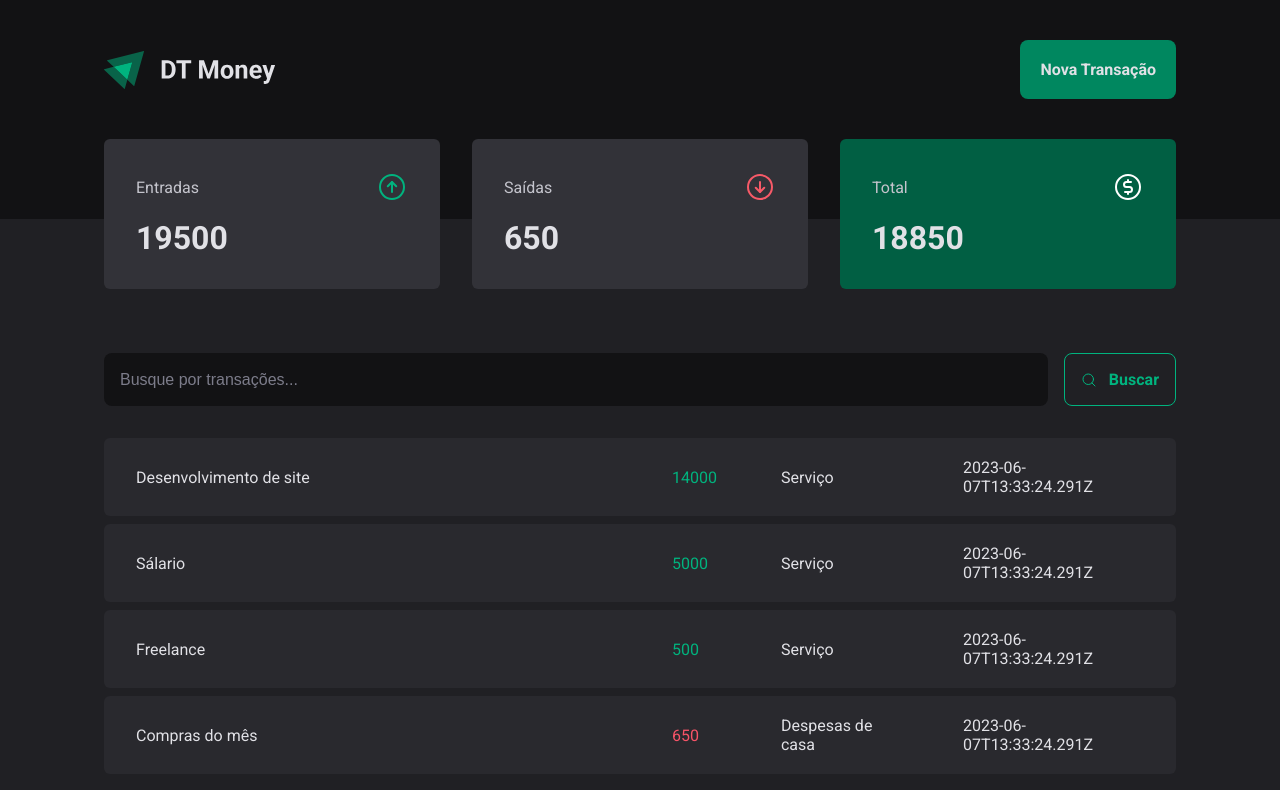
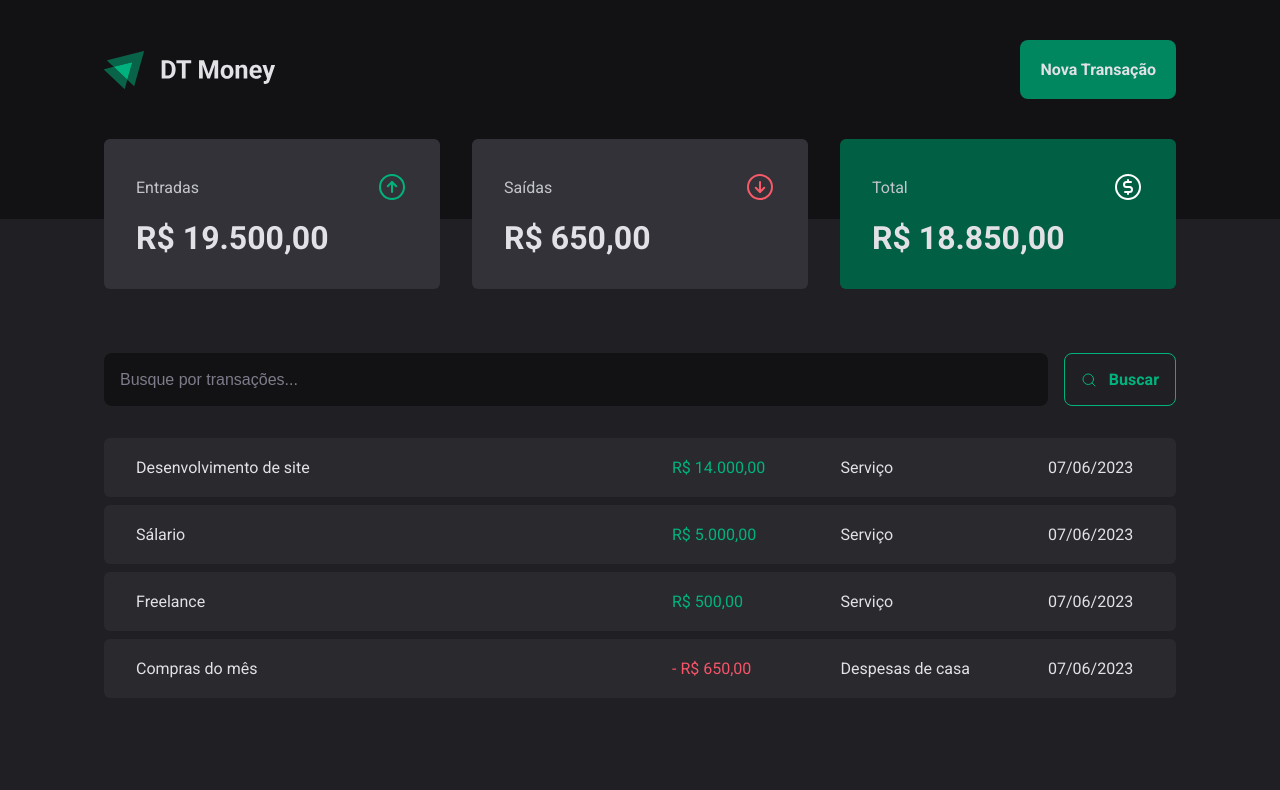
Before and after one commit to Emanuelvss13/DT-Money-ignite, a React (Vite) app: page / in a window 1280 px wide. Shown: the top 790 px of the page. Built offline with nearby package versions, Linux system fonts and the light colour scheme; data requests are answered from the project's data file.

Commit message:
feat: format price and date

```diff
--- a/src/components/Summary/index.tsx
+++ b/src/components/Summary/index.tsx
@@ -2,6 +2,7 @@
 import { SummaryCard, SummaryContainer } from "./style";
 import { useContext } from "react";
 import { TransactionContext } from "../../context/TransactionContext";
+import { priceFormatter } from "../../utils/formatter";
 
 export function Summary(){
 
@@ -32,7 +33,7 @@
           <ArrowCircleUp size={32} color="#00B37E"/>
         </header>
 
-        <strong>{summary.income}</strong>
+        <strong>{priceFormatter.format(summary.income)}</strong>
       </SummaryCard>
 
       <SummaryCard>
@@ -41,7 +42,7 @@
           <ArrowCircleDown size={32} color="#F75A68"/>
         </header>
 
-        <strong>{summary.outcome}</strong>
+        <strong>{priceFormatter.format(summary.outcome)}</strong>
       </SummaryCard>
 
       <SummaryCard>
@@ -50,7 +51,7 @@
           <CurrencyCircleDollar size={32} color="#FFFFFF"/>
         </header>
 
-        <strong>{summary.total}</strong>
+        <strong>{priceFormatter.format(summary.total)}</strong>
       </SummaryCard>
     </SummaryContainer>
   )
--- a/src/pages/Transaction/index.tsx
+++ b/src/pages/Transaction/index.tsx
@@ -4,6 +4,7 @@
 import { SearchForm } from "./components/SearchForm";
 import { Pricehighlight, TransactionsContainer, TransactionsTable } from "./style";
 import { TransactionContext } from "../../context/TransactionContext";
+import { dateFormatter, priceFormatter } from "../../utils/formatter";
 
 
 
@@ -27,11 +28,12 @@
               <td width="50%">{transaction.description}</td>
               <td>
                 <Pricehighlight variant={transaction.type}>
-                {transaction.price}
+                {transaction.type === "outcome" && "- "}
+                {priceFormatter.format(transaction.price)}
                 </Pricehighlight>
               </td>
               <td>{transaction.category}</td>
-              <td>{transaction.createdAt}</td>
+              <td>{dateFormatter.format(new Date(transaction.createdAt))}</td>
             </tr>
             ))}
           </tbody>
--- /dev/null
+++ b/src/utils/formatter.ts
@@ -0,0 +1,6 @@
+export const dateFormatter = new Intl.DateTimeFormat("pt-BR");
+
+export const priceFormatter = new Intl.NumberFormat("pt-BR", {
+  style: "currency",
+  currency: "BRL",
+});
```
